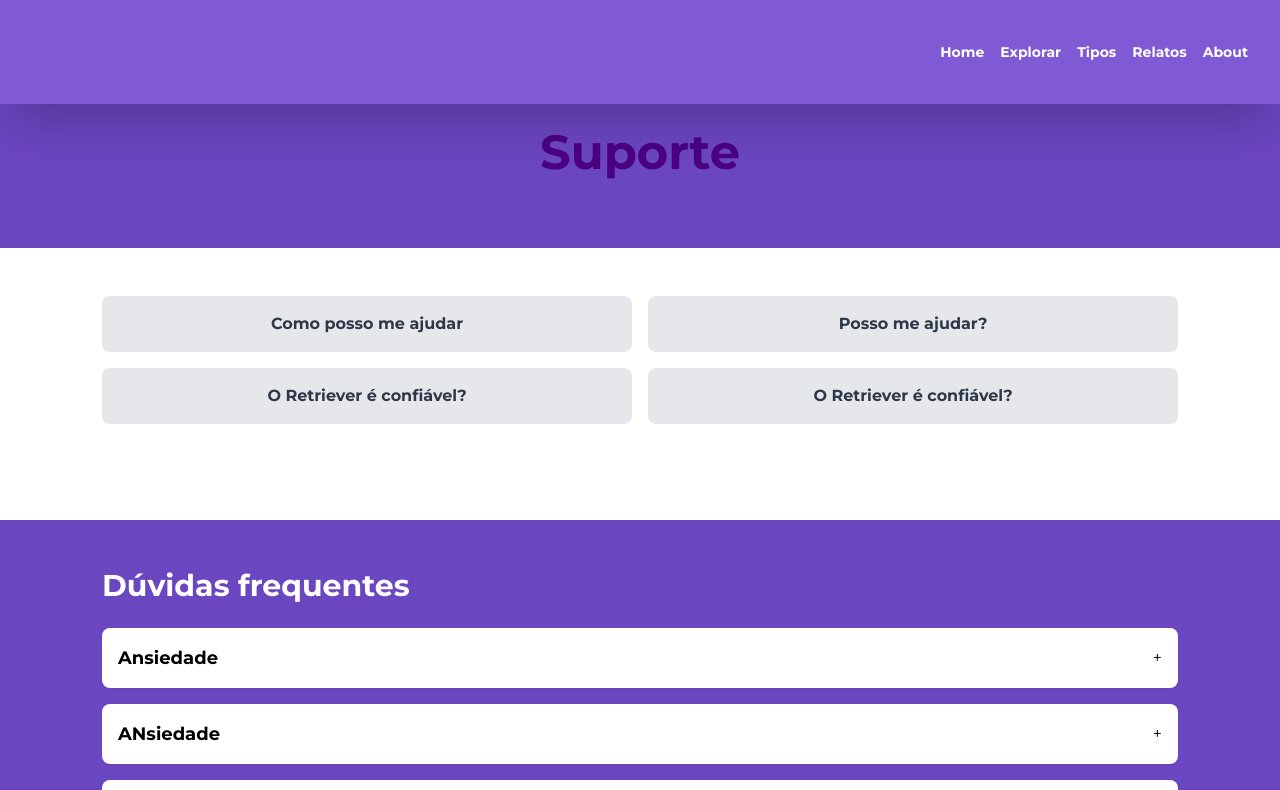
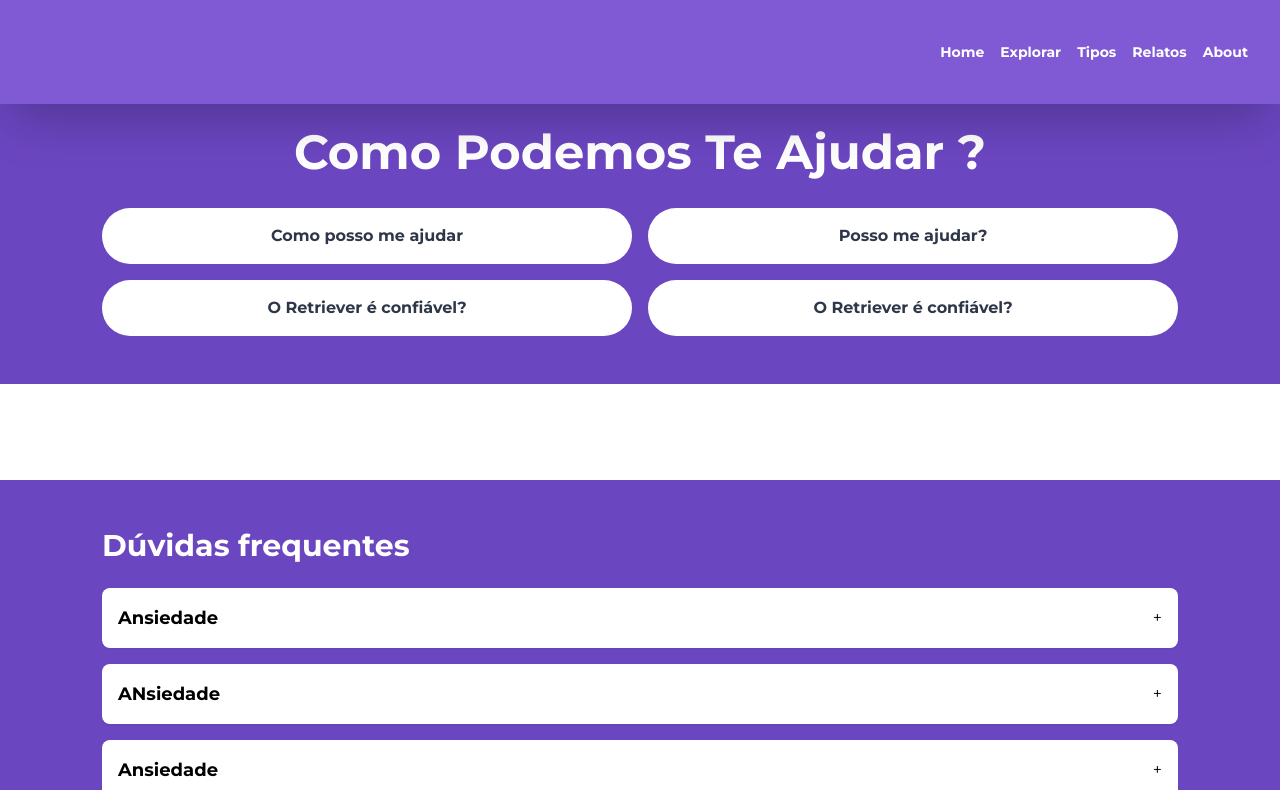
Before and after one commit to AngeloSans/Retriever, a Next.js app in the folder retriever/: page /suport in a window 1280 px wide. Shown: the top 790 px of the page. Built offline with nearby package versions, Linux system fonts and the light colour scheme.

Commit message:
04082024-SuportPage

```diff
--- a/retriever/src/pages/suport.tsx
+++ b/retriever/src/pages/suport.tsx
@@ -28,19 +28,26 @@ export default function Suport() {
 
             <section className="w-full bg-purple-700 mt-20 text-white py-12">
                 <div className="container mx-auto text-center">
-                    <h1 className="text-5xl font-bold mb-6">Suporte</h1>
+                    <h2 className="text-5xl font-bold mb-6">Como Podemos Te Ajudar ?</h2>
+                </div>
+                <div className="container mx-auto text-center">
+                    <div className="grid grid-cols-2 mt-8 gap-4">
+                        <button className="bg-white text-gray-800 font-bold py-4 rounded-full">Como posso me ajudar
+                        </button>
+                        <button className="bg-white text-gray-800 font-bold py-4 rounded-full">Posso me ajudar?
+                        </button>
+                        <button className="bg-white text-gray-800 font-bold py-4 rounded-full">O Retriever é
+                            confiável?
+                        </button>
+                        <button className="bg-white text-gray-800 font-bold py-4 rounded-full">O Retriever é
+                            confiável?
+                        </button>
+                    </div>
                 </div>
             </section>
 
             <section className="w-full py-12">
-                <div className="container mx-auto text-center">
-                    <div className="grid grid-cols-2 gap-4 mb-12">
-                        <button className="bg-gray-200 text-gray-800 font-bold py-4 rounded-lg">Como posso me ajudar</button>
-                        <button className="bg-gray-200 text-gray-800 font-bold py-4 rounded-lg">Posso me ajudar?</button>
-                        <button className="bg-gray-200 text-gray-800 font-bold py-4 rounded-lg">O Retriever é confiável?</button>
-                        <button className="bg-gray-200 text-gray-800 font-bold py-4 rounded-lg">O Retriever é confiável?</button>
-                    </div>
-                </div>
+
             </section>
 
             <section className="w-full bg-purple-700 text-white py-12">
```
